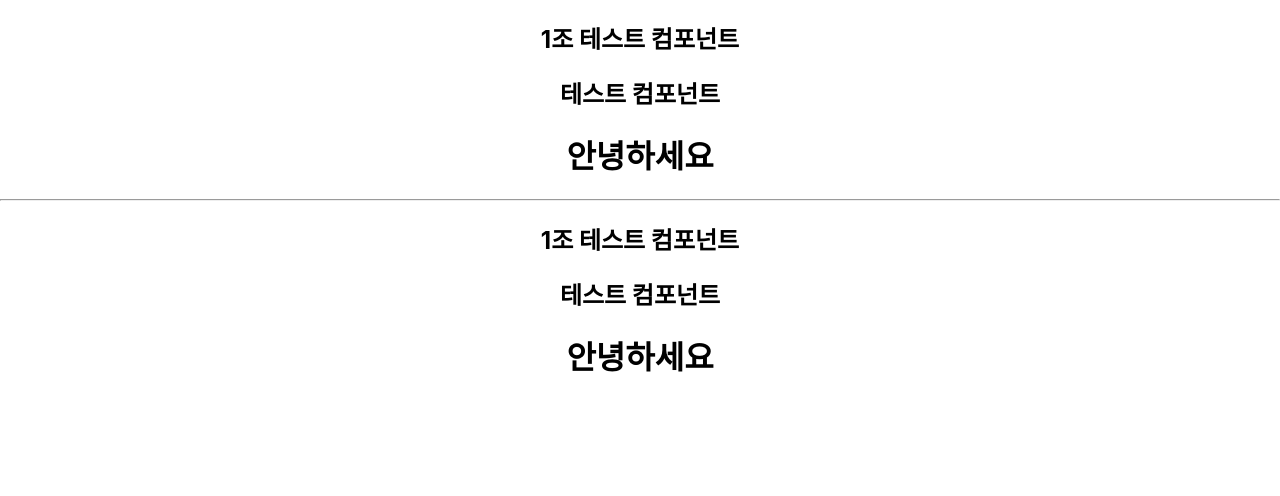
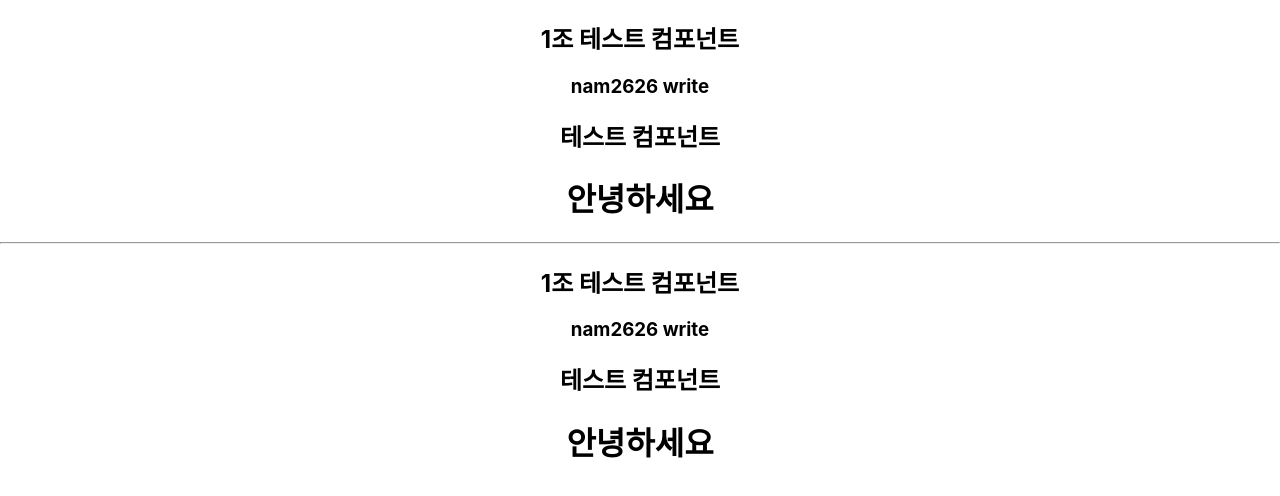
Before and after one commit to nam2626/team_test, a React (Create React App) app: page / in a window 1280 px wide. Shown: the top 496 px of the page. Built offline with nearby package versions, Linux system fonts and the light colour scheme.

Commit message:
nam2626 commit

```diff
--- a/src/components/TestComponent.js
+++ b/src/components/TestComponent.js
@@ -3,7 +3,7 @@ export default function TestComponent() {
     <div>
 
       <h2>1조 테스트 컴포넌트</h2>
-
+      <h3>nam2626 write</h3>
       <h2>테스트 컴포넌트</h2>
       <h1>안녕하세요</h1>
     </div>
```
